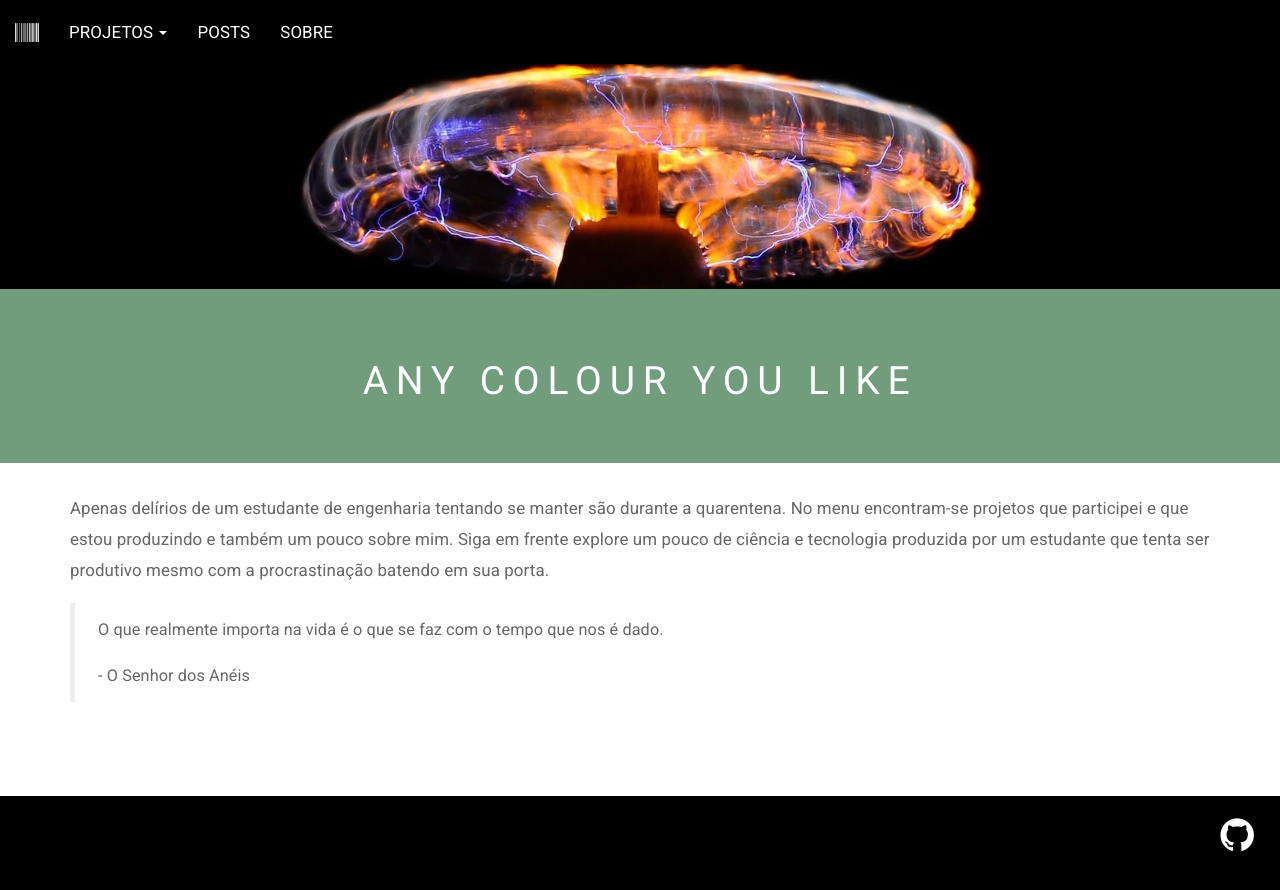
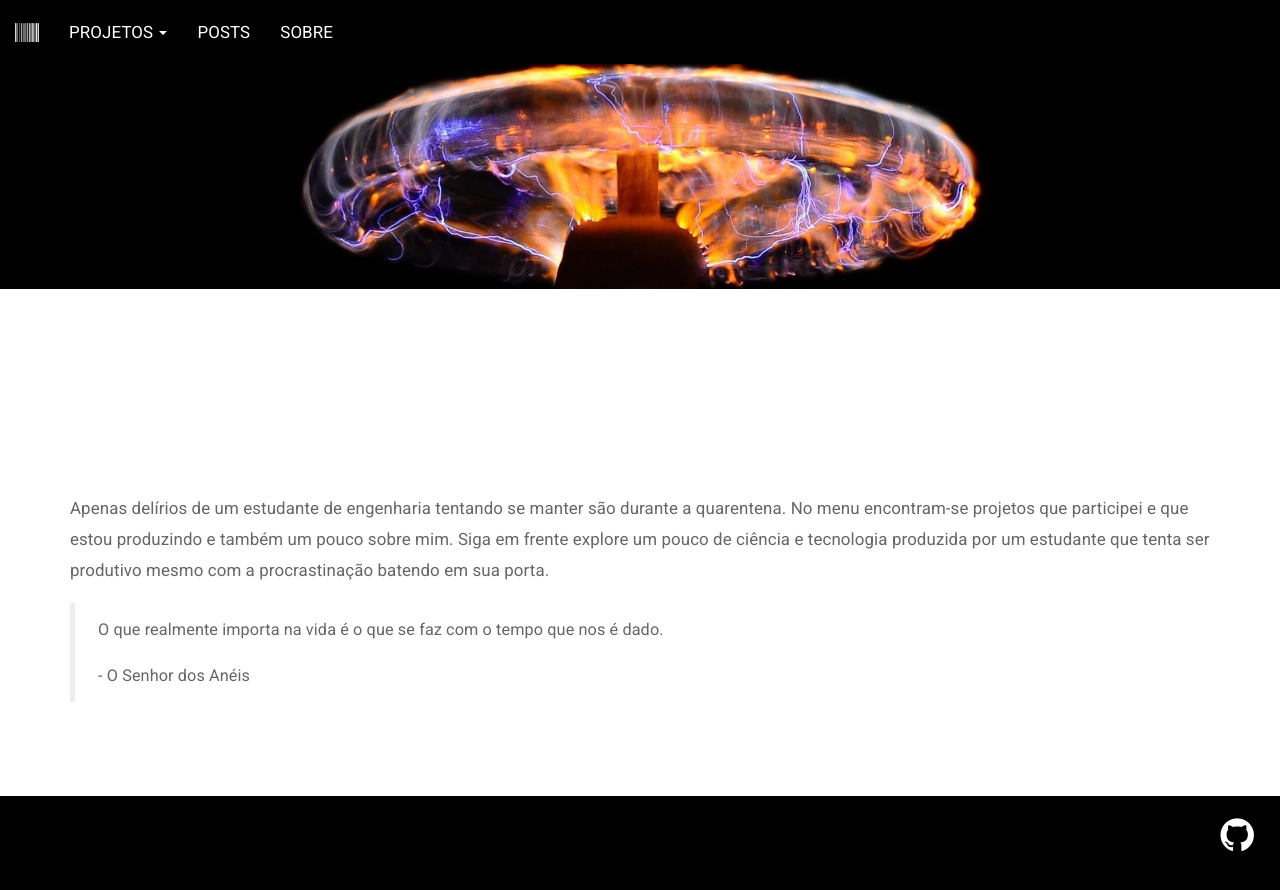
Before and after one commit to mvsn-ufrn/mvsn-ufrn.github.io, a Jekyll site: the page built from index.html, in a window 1280 px wide. Shown: the top 890 px of the page. Built offline with Jekyll 4.4.1, drawn with Linux system fonts in a browser that asks for light colours; the list of posts is cut into pages by our own code.

Commit message:
Update header.html

```diff
--- a/_includes/header.html
+++ b/_includes/header.html
@@ -50,7 +50,7 @@
 			src="/assets/images/{{page.id}}/top.jpg" class="img-responsive">
 		{% endif %}
 
-	<div class="jumbotron">
+	<div style= "background:transparent !important" class="jumbotron">
 
 		<h1 class="text-center">{{ page.title }}</h1>
 
```
